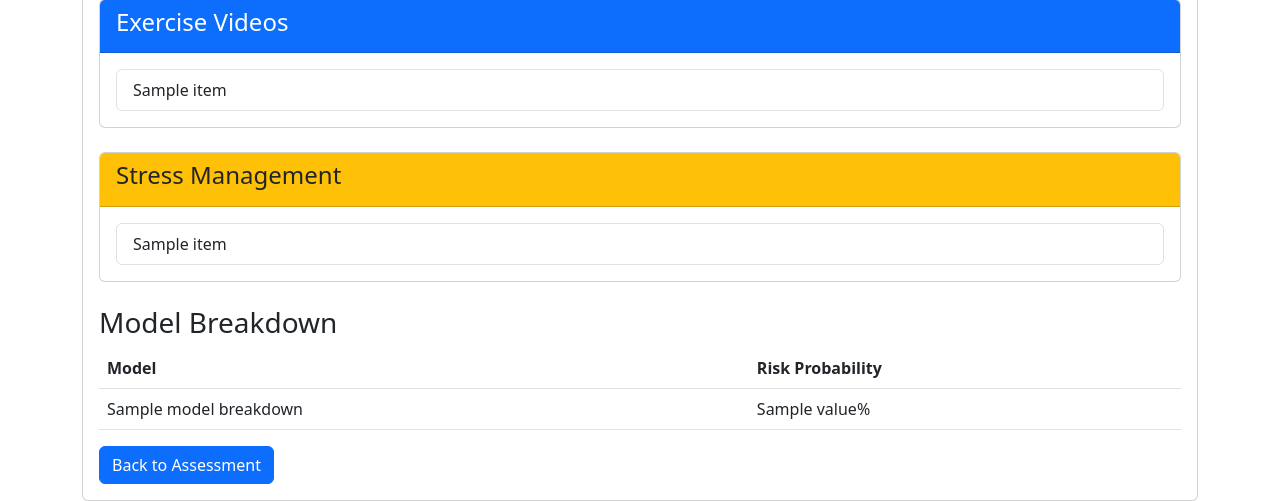
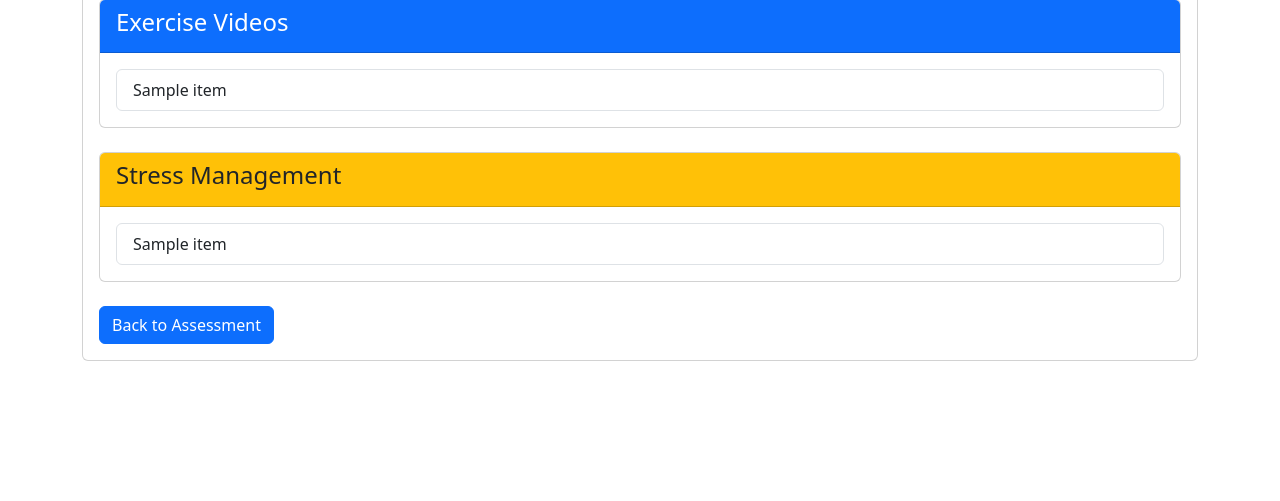
Before and after one commit to Narasimharao669/heart-stroke-project, a Django app: template templates/res.html in a window 1280 px wide. Shown: the part 508-1009 px from the top of the page. After the commit the page ends 869 px from the top, so only its background shows below. Run offline with Django 5.2, Linux system fonts and the light colour scheme; the template is opened without the code that fills it: most values are stand-ins (such as "Sample title", 1, 10 or a date in 2020); parts of the project's set-up code (start-up, migrations or seed data) failed here and were passed over.

Commit message:
Update res.html

```diff
--- a/templates/res.html
+++ b/templates/res.html
@@ -96,23 +96,7 @@
     {% endif %}
     {% endif %}
 
-    <h3>Model Breakdown</h3>
-    <table class="table">
-      <thead>
-        <tr>
-          <th>Model</th>
-          <th>Risk Probability</th>
-        </tr>
-      </thead>
-      <tbody>
-        {% for name, value in risk_assessment.model_breakdown.items %}
-        <tr>
-          <td>{{ name }}</td>
-          <td>{{ value }}%</td>
-        </tr>
-        {% endfor %}
-      </tbody>
-    </table>
+
 
     <a href="/" class="btn btn-primary">Back to Assessment</a>
   </div>
```
